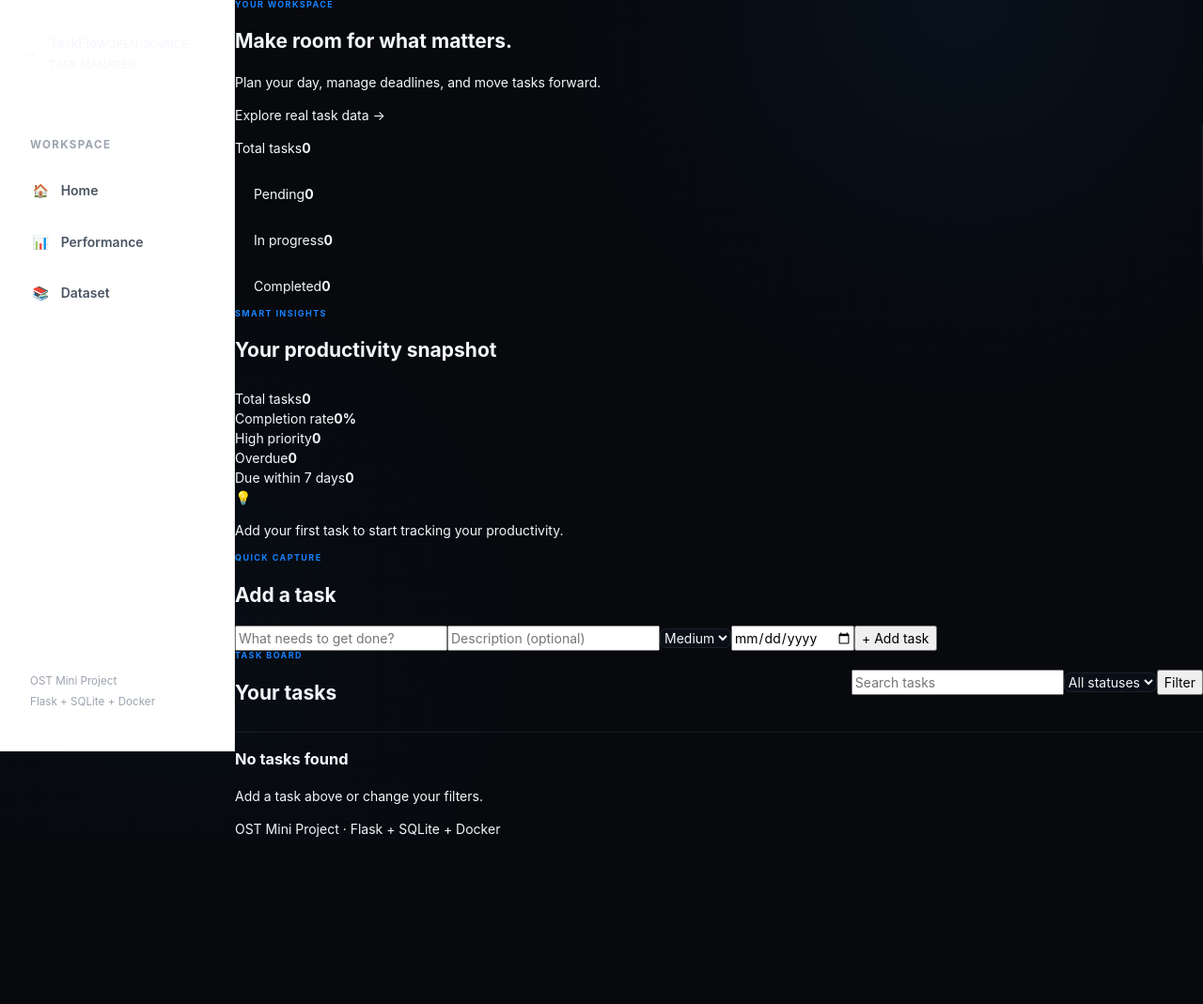
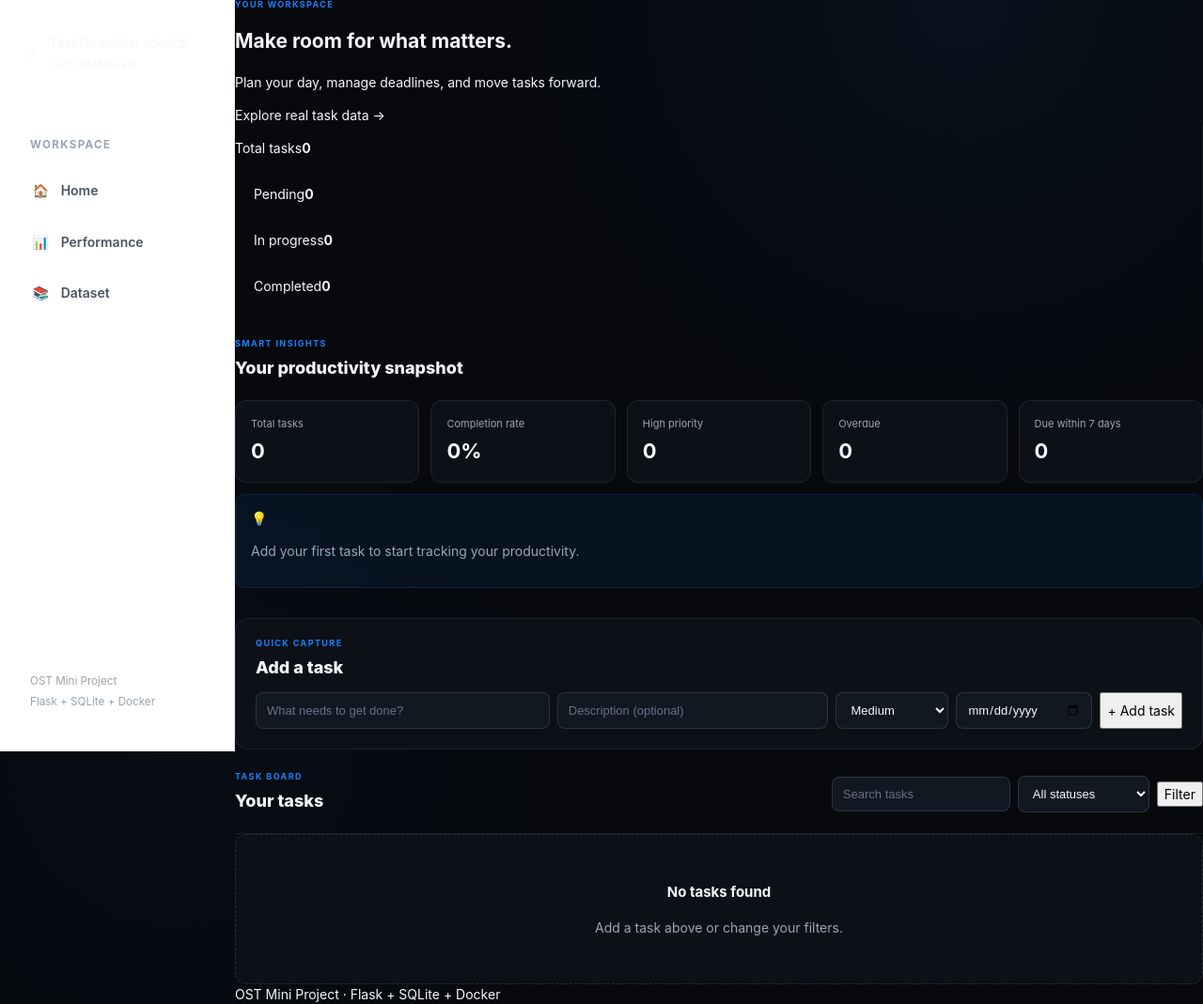
Before and after one commit to DARKVORTEX11/opensource-todo-task-manager, a Flask app: page / in a window 1280 px wide. Shown: the whole page at 94% size. Before the commit the page ends 891 px from the top, so only its background shows below. Run offline with Flask 3, Linux system fonts and the light colour scheme; data that the repository does not hold is empty.

Commit message:
Fix TaskFlow core component styling

```diff
--- a/static/style.css
+++ b/static/style.css
@@ -3626,3 +3626,269 @@ body.light-mode .theme-button:hover {
         display: block;
     }
 }
+
+/* =========================================================
+   TASKFLOW CORE COMPONENT FIX
+   ========================================================= */
+
+.panel {
+    background: #0d1117;
+    border: 1px solid rgba(255,255,255,0.08);
+    border-radius: 14px;
+    padding: 21px;
+    margin-bottom: 24px;
+}
+
+.panel h2,
+.section-heading h2 {
+    margin: 0 0 13px;
+    font-size: 18px;
+    font-weight: 800;
+}
+
+.task-form {
+    display: grid;
+    grid-template-columns: 1.3fr 1.2fr 120px 145px auto;
+    gap: 8px;
+}
+
+.task-form input,
+.task-form select,
+.filters input,
+.filters select {
+    font: 13px 'DM Sans', sans-serif;
+    color: #f4f7fb;
+    background: #111822;
+    border: 1px solid rgba(255,255,255,0.12);
+    border-radius: 8px;
+    padding: 10px 11px;
+    min-width: 0;
+    width: 100%;
+}
+
+.task-form input::placeholder,
+.filters input::placeholder {
+    color: #687282;
+}
+
+.task-list {
+    display: grid;
+    gap: 10px;
+}
+
+.task-card {
+    background: #0d1117;
+    border: 1px solid rgba(255,255,255,0.08);
+    border-radius: 12px;
+    padding: 15px 17px;
+    display: flex;
+    justify-content: space-between;
+    align-items: center;
+    gap: 15px;
+}
+
+.task-main {
+    display: flex;
+    gap: 11px;
+    min-width: 0;
+}
+
+.check {
+    width: 20px;
+    height: 20px;
+    border: 1.5px solid #687282;
+    border-radius: 50%;
+    flex: none;
+    display: grid;
+    place-items: center;
+    color: white;
+}
+
+.check.checked {
+    background: #25c784;
+    border-color: #25c784;
+}
+
+.task-card h3 {
+    font-size: 13px;
+    margin: 0 0 5px;
+    color: #f4f7fb;
+}
+
+.task-card p {
+    font-size: 11px;
+    color: #9ba5b4;
+    margin: 0 0 8px;
+}
+
+.meta {
+    display: flex;
+    gap: 6px;
+    align-items: center;
+    flex-wrap: wrap;
+}
+
+.pill {
+    font-size: 10px;
+    padding: 4px 8px;
+    border-radius: 20px;
+    background: #111822;
+    color: #9ba5b4;
+}
+
+.pill.high {
+    background: rgba(255,83,100,0.12);
+    color: #ff8a96;
+}
+
+.pill.medium {
+    background: rgba(255,193,77,0.12);
+    color: #ffd47a;
+}
+
+.pill.low {
+    background: rgba(37,199,132,0.12);
+    color: #69dda9;
+}
+
+.due,
+.small {
+    font-size: 10px;
+    color: #687282;
+}
+
+.is-complete h3 {
+    text-decoration: line-through;
+    color: #687282;
+}
+
+.actions {
+    display: flex;
+    gap: 11px;
+    align-items: center;
+    flex: none;
+}
+
+.actions form {
+    margin: 0;
+}
+
+.text-button {
+    border: 0;
+    background: none;
+    color: #1683ff;
+    font: 700 11px 'DM Sans', sans-serif;
+    cursor: pointer;
+    padding: 4px;
+}
+
+.text-button.danger {
+    color: #ff5364;
+}
+
+.filters {
+    display: flex;
+    gap: 8px;
+    align-items: center;
+}
+
+.filters input {
+    width: 190px;
+}
+
+.filters select {
+    width: 140px;
+}
+
+.empty {
+    text-align: center;
+    padding: 35px 20px;
+    background: #0d1117;
+    border: 1px dashed rgba(255,255,255,0.12);
+    border-radius: 12px;
+    color: #9ba5b4;
+}
+
+.empty h3 {
+    font-size: 15px;
+    color: #f4f7fb;
+}
+
+.insights {
+    margin: 2rem 0;
+}
+
+.insight-grid {
+    display: grid;
+    grid-template-columns: repeat(5, 1fr);
+    gap: 12px;
+}
+
+.insight-card {
+    background: #0d1117;
+    border: 1px solid rgba(255,255,255,0.08);
+    border-radius: 12px;
+    padding: 16px;
+}
+
+.insight-card span {
+    display: block;
+    color: #9ba5b4;
+    font-size: 11px;
+}
+
+.insight-card strong {
+    display: block;
+    color: #f4f7fb;
+    font-size: 22px;
+    margin-top: 5px;
+}
+
+.insight-message {
+    margin-top: 12px;
+    padding: 14px 16px;
+    background: rgba(22,131,255,0.08);
+    border: 1px solid rgba(22,131,255,0.15);
+    border-radius: 10px;
+    color: #9ba5b4;
+}
+
+@media (max-width: 1000px) {
+    .insight-grid {
+        grid-template-columns: repeat(3, 1fr);
+    }
+
+    .task-form {
+        grid-template-columns: 1fr 1fr;
+    }
+}
+
+@media (max-width: 700px) {
+    .insight-grid {
+        grid-template-columns: repeat(2, 1fr);
+    }
+
+    .task-card {
+        align-items: flex-start;
+        flex-direction: column;
+    }
+
+    .actions {
+        align-self: flex-end;
+    }
+
+    .filters {
+        width: 100%;
+        flex-wrap: wrap;
+    }
+}
+
+@media (max-width: 520px) {
+    .task-form {
+        grid-template-columns: 1fr;
+    }
+
+    .insight-grid {
+        grid-template-columns: 1fr;
+    }
+}
```
